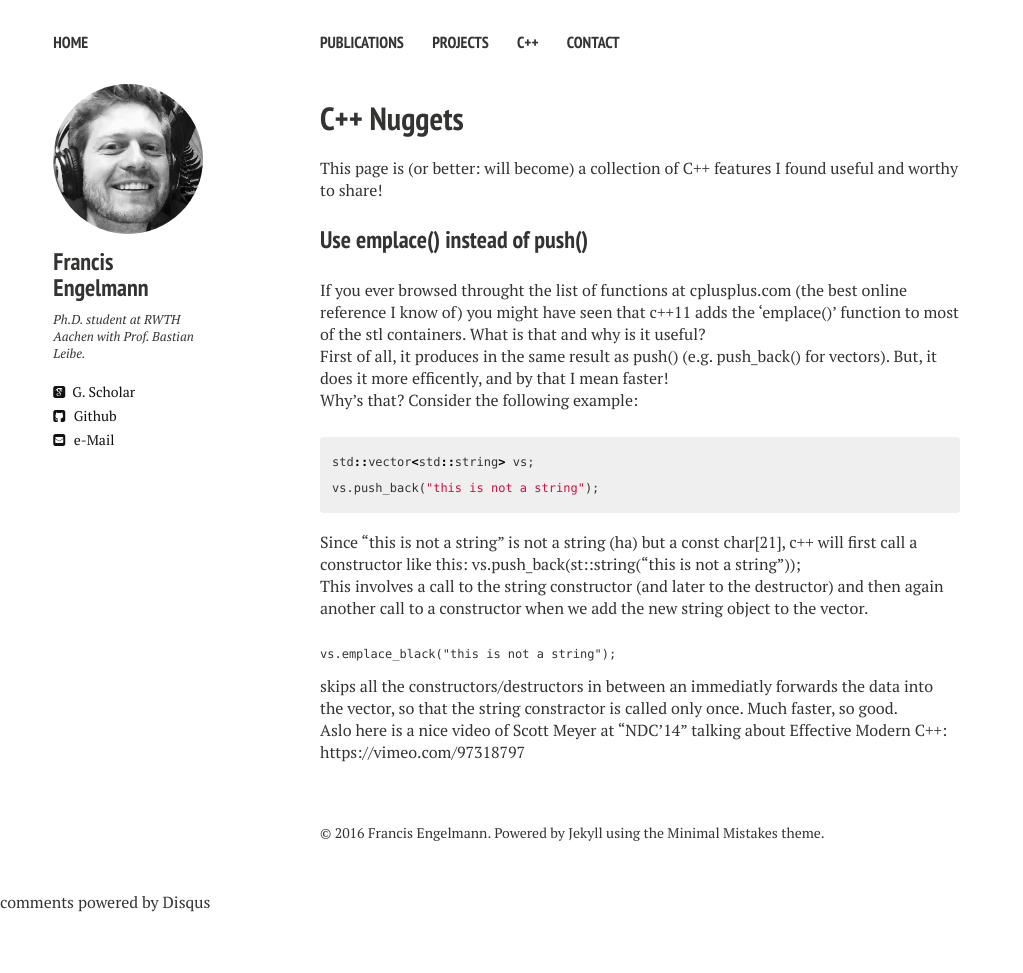
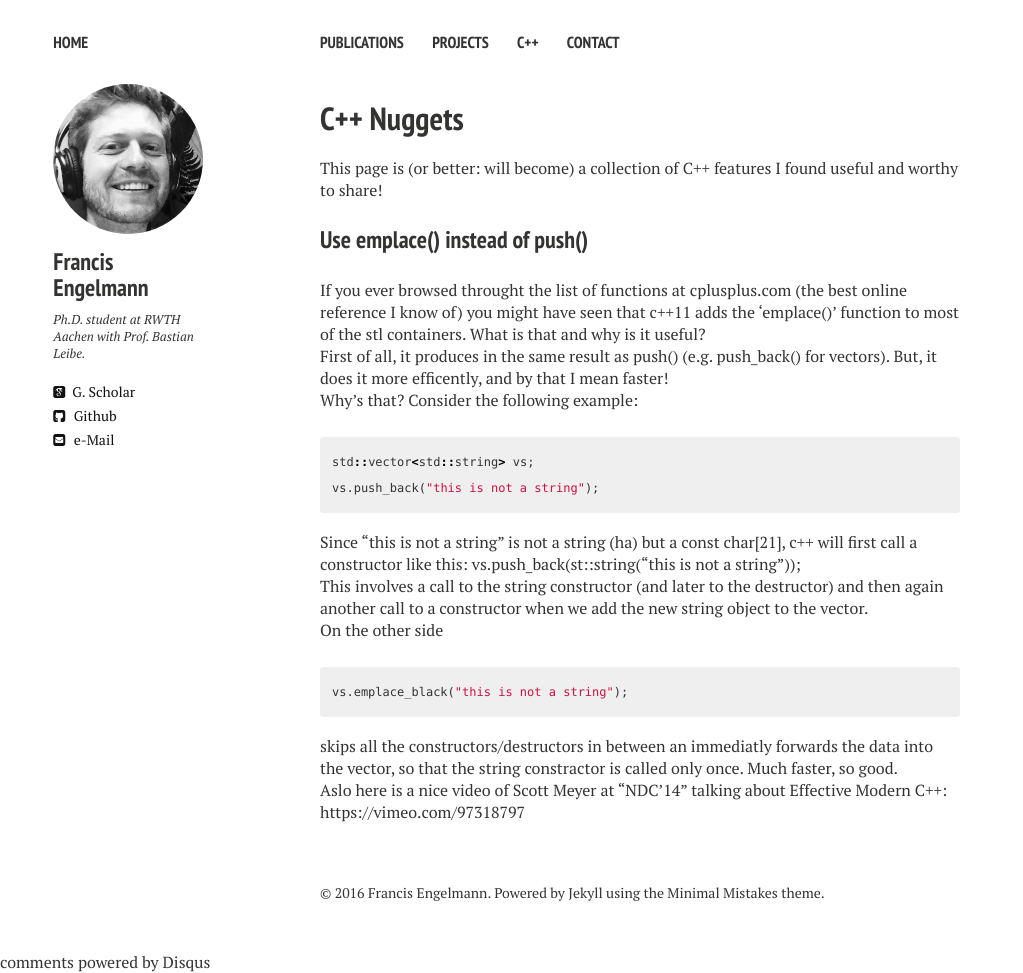
Before and after one commit to francisengelmann/francisengelmann.github.io, a Jekyll site: the page built from cplusplus.md, in a window 1280 px wide. Shown: the whole page, without its empty margins (0-1023 px from the left). Built offline with Jekyll 4.4.1, drawn with Linux system fonts in a browser that asks for light colours; nearby versions of some CDN libraries; comment, search, counter and statistics services are not loaded; before the commit the page ends 913 px from its top, so only the background shows below that.

Commit message:
Update cplusplus.md

````diff
--- a/cplusplus.md
+++ b/cplusplus.md
@@ -25,7 +25,8 @@ vs.push_back(st::string("this is not a string"));
 
 This involves a call to the string constructor (and later to the destructor) and then again another call to a constructor when we add the new string object to the vector.
 
-```C++
+On the other side
+```c++
 vs.emplace_black("this is not a string");
 ```
 
````
